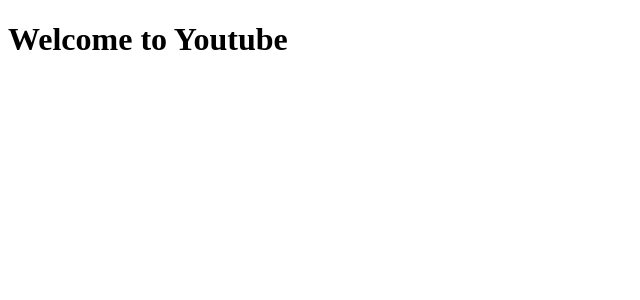
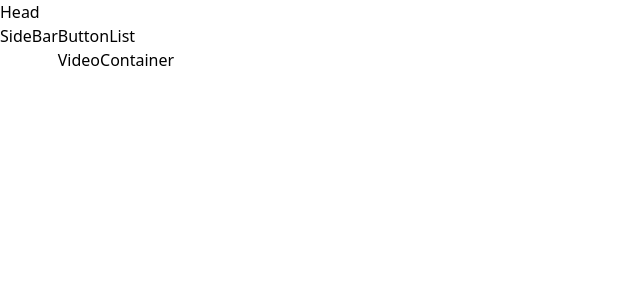
Before and after one commit to NitinReddyKamsani/Youtube, a React (Vite) app: page / in a window 1280 px wide. Shown: the top 300 px of the page, without its empty margins (0-640 px from the left). Built offline with nearby package versions, Linux system fonts and the light colour scheme.

Commit message:
Building Structure

```diff
--- a/src/App.js
+++ b/src/App.js
@@ -1,7 +1,14 @@
 import React from "react";
+import Head from "./components/Head";
+import Body from "./components/Body";
 
 const App = () => {
-  return <h1>Welcome to Youtube</h1>;
+  return (
+    <div>
+      <Head />
+      <Body />
+    </div>
+  )
 };
 
 export default App;
--- /dev/null
+++ b/src/components/Body.js
@@ -0,0 +1,14 @@
+import React from 'react'
+import SideBar from "./SideBar"
+import MainContainer from './MainContainer'
+
+const Body = () => {
+  return (
+    <div className='flex'>
+        <SideBar />
+        <MainContainer />
+    </div>
+  )
+}
+
+export default Body
--- /dev/null
+++ b/src/components/ButtonList.js
@@ -0,0 +1,9 @@
+import React from 'react'
+
+const ButtonList = () => {
+  return (
+    <div>ButtonList</div>
+  )
+}
+
+export default ButtonList
--- /dev/null
+++ b/src/components/Head.js
@@ -0,0 +1,9 @@
+import React from 'react'
+
+const Head = () => {
+  return (
+    <div>Head</div>
+  )
+}
+
+export default Head
--- /dev/null
+++ b/src/components/MainContainer.js
@@ -0,0 +1,14 @@
+import React from 'react'
+import ButtonList from './ButtonList'
+import VideoContainer from './VideoContainer'
+
+const MainContainer = () => {
+  return (
+    <div>
+        <ButtonList />
+        <VideoContainer />
+    </div>
+  )
+}
+
+export default MainContainer
--- /dev/null
+++ b/src/components/SideBar.js
@@ -0,0 +1,9 @@
+import React from 'react'
+
+const SideBar = () => {
+  return (
+    <div>SideBar</div>
+  )
+}
+
+export default SideBar
--- /dev/null
+++ b/src/components/VideoContainer.js
@@ -0,0 +1,9 @@
+import React from 'react'
+
+const VideoContainer = () => {
+  return (
+    <div>VideoContainer</div>
+  )
+}
+
+export default VideoContainer
--- /dev/null
+++ b/src/index.css
@@ -0,0 +1,3 @@
+@tailwind base;
+@tailwind components;
+@tailwind utilities;
--- a/src/index.html
+++ b/src/index.html
@@ -2,10 +2,11 @@
 <html lang="en">
 <head>
   <meta charset="UTF-8" />
-  <title>Parcel App</title>
+  <title>Youtube</title>
 </head>
 <body>
   <div id="root"></div>
   <script src="./index.js" type="module"></script>
+  <link rel="stylesheet" href="index.css">
 </body>
 </html>
--- /dev/null
+++ b/tailwind.config.js
@@ -0,0 +1,10 @@
+/** @type {import('tailwindcss').Config} */
+module.exports = {
+  content: [
+    "./src/**/*.{html,js,ts,jsx,tsx}",
+  ],
+  theme: {
+    extend: {},
+  },
+  plugins: [],
+}
```
Also changed, not shown: package.json (+6 -4 lines), .postcssrc (added), 1 other file (tests, documents, lock files or other folders).
